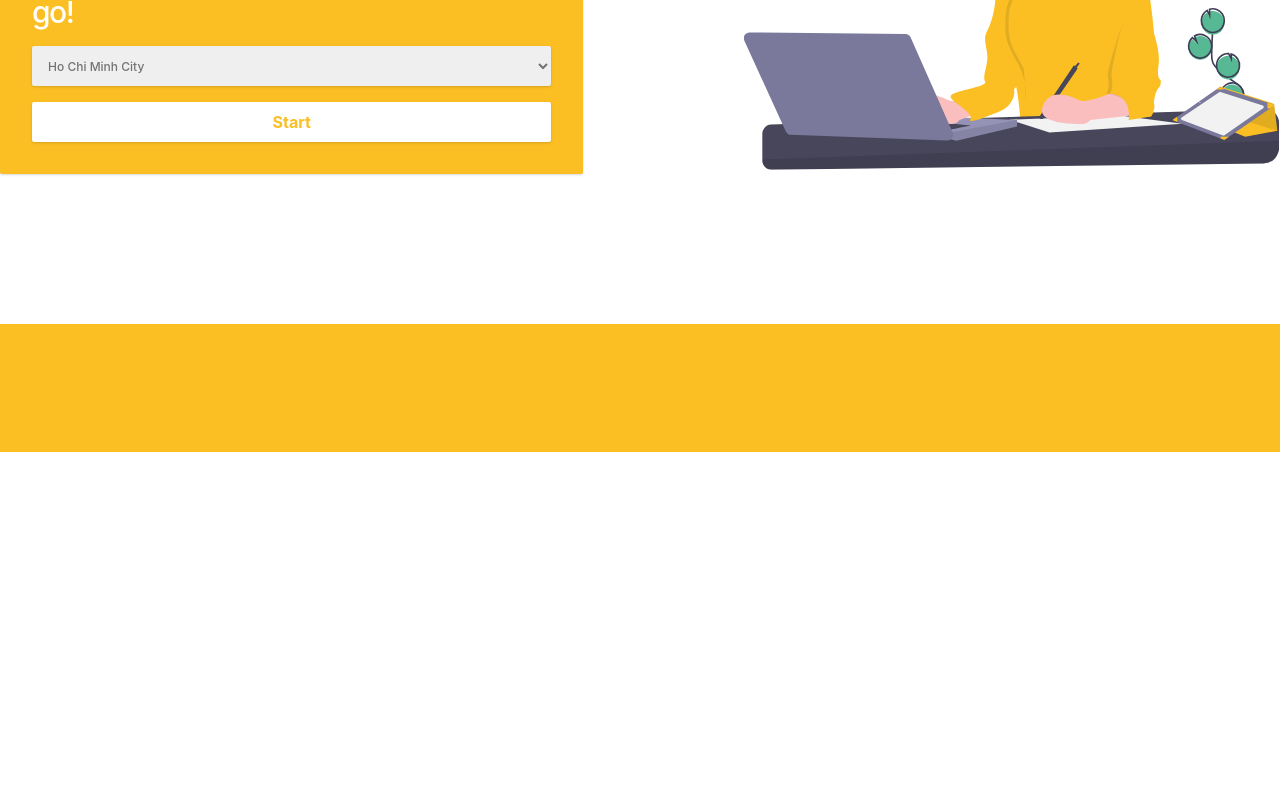
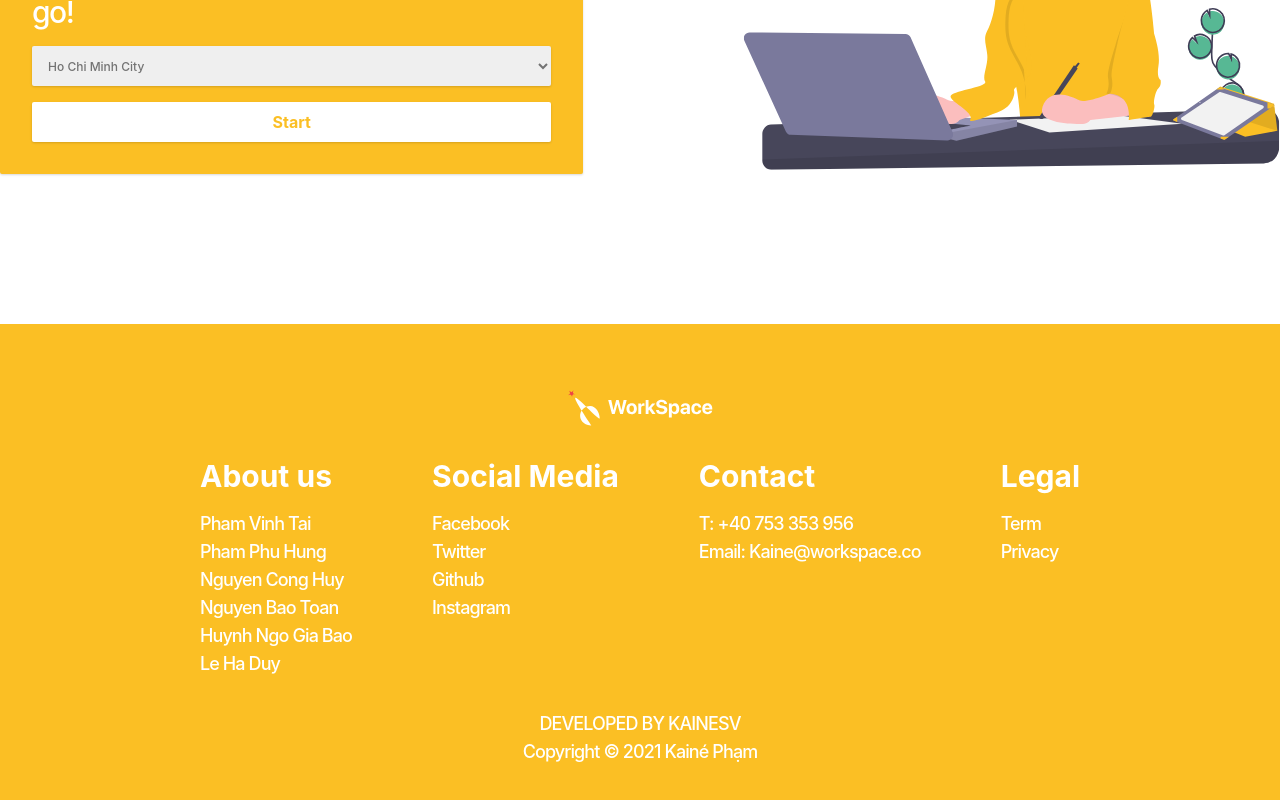
Before and after one commit to kainesv86/WorkSpace, a React (Create React App) app: page / in a window 1280 px wide. Shown: the part 464-1264 px from the top of the page. Before the commit the page ends 916 px from the top, so only its background shows below. Built offline with nearby package versions, Linux system fonts and the light colour scheme.

Commit message:
footer completed

```diff
--- a/src/components/footer.tsx
+++ b/src/components/footer.tsx
@@ -1,10 +1,98 @@
 import * as React from "react";
-import { Component } from "react";
 
 export interface FooterProps {}
 
 const Footer: React.FunctionComponent<FooterProps> = () => {
-        return <footer className="bottom-0 right-0 w-full py-16 mt-32 bg-amber-400"></footer>;
+        return (
+                <footer className="bottom-0 right-0 flex flex-col items-center justify-center w-full py-16 mt-32 bg-amber-400">
+                        <div className="mb-8">
+                                <img src="/share/logo.svg" alt="" />
+                        </div>
+                        <div className="flex flex-col sm:flex-row">
+                                <div className="flex items-start justify-center mb-4 mr-0 sm:mr-20 sm:mb-0">
+                                        <div className="flex flex-col w-40 mr-4 sm:mr-20 sm:w-auto">
+                                                <h2 className="mb-4 text-xl font-bold text-white sm:text-3xl">
+                                                        About us
+                                                </h2>
+                                                <a className="text-lg font-medium tracking-tighter text-white" href="/">
+                                                        Pham Vinh Tai
+                                                </a>
+                                                <a className="text-lg font-medium tracking-tighter text-white" href="/">
+                                                        Pham Phu Hung
+                                                </a>
+                                                <a className="text-lg font-medium tracking-tighter text-white" href="/">
+                                                        Nguyen Cong Huy
+                                                </a>
+                                                <a className="text-lg font-medium tracking-tighter text-white" href="/">
+                                                        Nguyen Bao Toan
+                                                </a>
+                                                <a
+                                                        className="text-lg font-medium tracking-tighter text-white "
+                                                        href="/"
+                                                >
+                                                        Huynh Ngo Gia Bao
+                                                </a>
+                                                <a
+                                                        className="text-lg font-medium tracking-tighter text-white "
+                                                        href="/"
+                                                >
+                                                        Le Ha Duy
+                                                </a>
+                                        </div>
+                                        <div className="flex flex-col w-40 sm:w-auto">
+                                                <h2 className="mb-4 text-xl font-bold text-white sm:text-3xl">
+                                                        Social Media
+                                                </h2>
+                                                <a className="text-lg font-medium tracking-tighter text-white" href="/">
+                                                        Facebook
+                                                </a>
+                                                <a className="text-lg font-medium tracking-tighter text-white" href="/">
+                                                        Twitter
+                                                </a>
+                                                <a className="text-lg font-medium tracking-tighter text-white" href="/">
+                                                        Github
+                                                </a>
+                                                <a className="text-lg font-medium tracking-tighter text-white" href="/">
+                                                        Instagram
+                                                </a>
+                                        </div>
+                                </div>
+                                <div className="flex items-start justify-center">
+                                        <div className="flex flex-col w-40 mr-4 sm:mr-20 sm:w-auto">
+                                                <h2 className="mb-4 text-xl font-bold text-white sm:text-3xl">
+                                                        Contact
+                                                </h2>
+                                                <a className="text-lg font-medium tracking-tighter text-white" href="/">
+                                                        T: +40 753 353 956
+                                                </a>
+                                                <a
+                                                        className="w-full text-lg font-medium tracking-tighter text-white"
+                                                        href="/"
+                                                >
+                                                        Email: Kaine@workspace.co
+                                                </a>
+                                        </div>
+                                        <div className="flex flex-col w-40 sm:w-auto">
+                                                <h2 className="mb-4 text-xl font-bold text-white sm:text-3xl">Legal</h2>
+                                                <a className="text-lg font-medium tracking-tighter text-white" href="/">
+                                                        Term
+                                                </a>
+                                                <a className="text-lg font-medium tracking-tighter text-white" href="/">
+                                                        Privacy
+                                                </a>
+                                        </div>
+                                </div>
+                        </div>
+                        <div className="flex flex-col justify-center mt-8">
+                                <p className="text-lg font-medium tracking-tighter text-center text-white">
+                                        DEVELOPED BY KAINESV
+                                </p>
+                                <p className="text-lg font-medium tracking-tighter text-center text-white">
+                                        Copyright © 2021 Kainé Phạm
+                                </p>
+                        </div>
+                </footer>
+        );
 };
 
 export default Footer;
```
